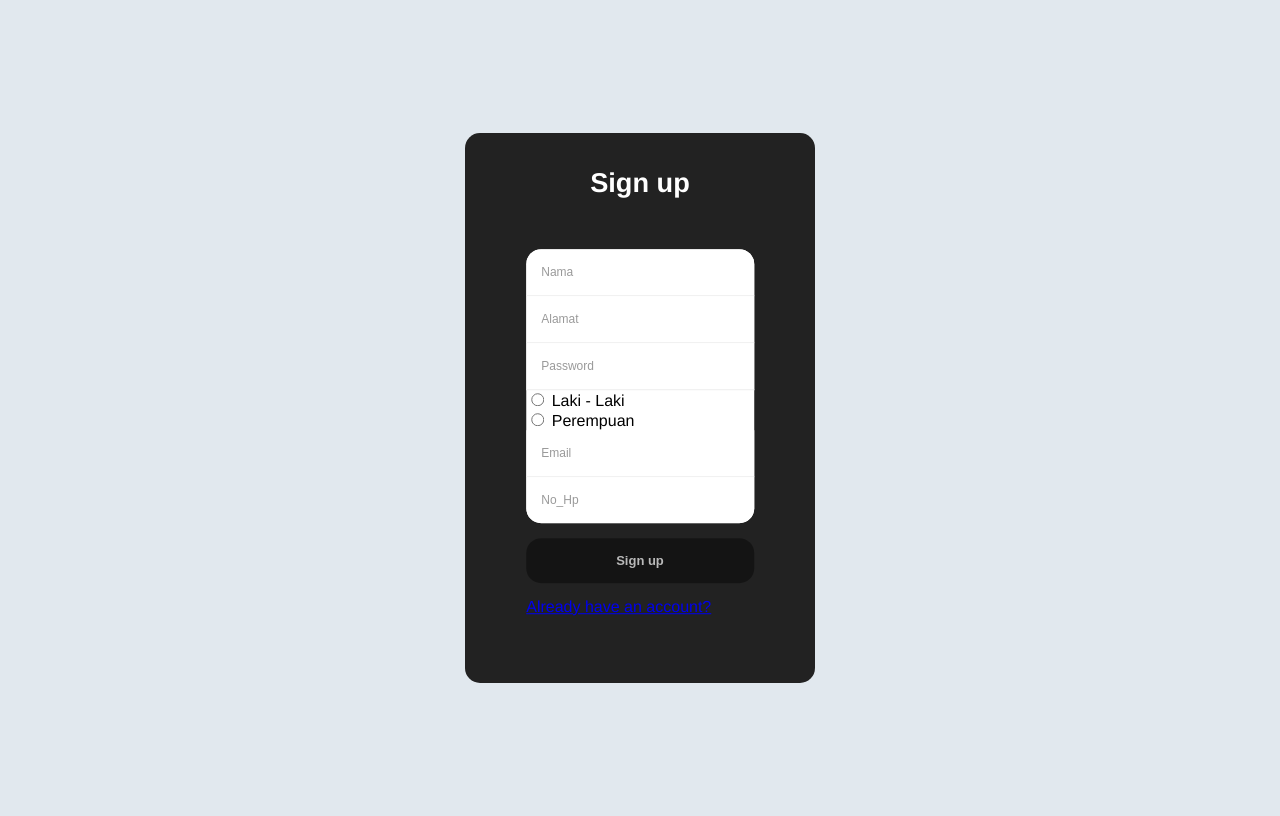
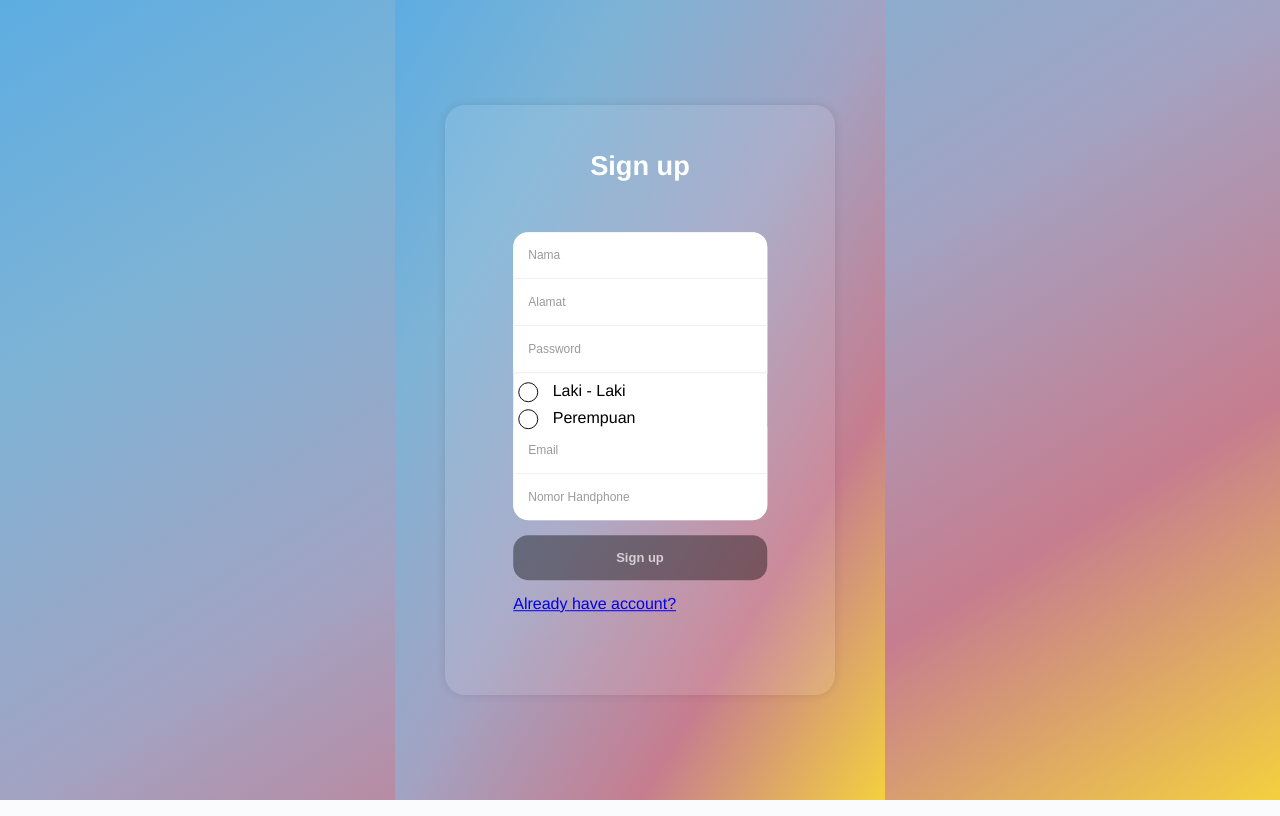
Before and after one commit to TinkerThinkerThings/Tubes-Implementasi-Perangkat-Lunak-Wedding-Organizer, a CodeIgniter app: page /Tubes-Implementasi-Perangkat-Lunak-Wedding-Organizer/index.php/daftar/register in a window 1280 px wide. Run offline with CodeIgniter, Linux system fonts and the light colour scheme.

Commit message:
Mengubah tampilan css Login dan register

```diff
--- a/application/views/Daftar.php
+++ b/application/views/Daftar.php
@@ -20,10 +20,10 @@
                     <input type="radio" id="Perempuan" name="Jenis_Kelamin" value="Perempuan">
                     <label for="perempuan">Perempuan</label>
                     <input type="email" class="input" placeholder="Email" name="Email" required />
-                    <input type="text" class="input" placeholder="No_Hp" name="No_Hp" />
+                    <input type="text" class="input" placeholder="Nomor Handphone" name="No_Hp" />
                 </div>
                 <button type="submit" class="submit-btn">Sign up</button>
-                <a href="login_form.php"> Already have an account?</a>
+                <a href="<?php echo base_url('index.php/Login') ?>">Already have account?</a>
             </div>
         </form>
     </div>
--- a/asset/css/login.css
+++ b/asset/css/login.css
@@ -1,32 +1,31 @@
 html,body {
-	position: relative;
-	min-height: 100vh;
-	background-color: #E1E8EE;
-	display: flex;
-	align-items: center;
-	justify-content: center;
+	height: 100vh;
+	margin: 0;
+	display: grid;
+	place-items: center;
 	font-family: "Fira Sans", Helvetica, Arial, sans-serif;
-  -webkit-font-smoothing: antialiased;
-  -moz-osx-font-smoothing: grayscale;
+	background-image: linear-gradient(
+		to bottom right,
+		#5dade2,
+		#7fb3d5,
+		#a2a3c3,
+		#c67d8f,
+		#f4d03f
+	);
 }
 
 .form-structor {
-	background-color: #222;
-	border-radius: 15px;
 	height: 550px;
 	width: 350px;
 	position: relative;
 	overflow: hidden;
-
-	&::after {
-		content: '';
-		opacity: .8;
-		position: absolute;
-		top: 0;right:0;bottom:0;left:0;
-		background-repeat: no-repeat;
-		background-position: left bottom;
-		background-size: 500px;
-	}
+	margin: 50px;
+	padding: 20px;
+	border-radius: 20px;
+	background-color: rgba(255, 255, 255, 0.1);
+	box-shadow: 0px 0px 10px rgba(0, 0, 0, 0.1);
+	display: inline-block;
+	border: none;
 
 	.signup {
 		position: absolute;
@@ -78,6 +77,34 @@
 					color: rgba(0,0,0,0.4);
 				}
 			}
+			input[type="radio"] {
+				appearance: none;
+				-webkit-appearance: none;
+				width: 20px;
+				height: 20px;
+				border: 1px solid #0f0f0f;
+				border-radius: 50%;
+				margin-right: 10px;
+				background-color: transparent;
+				position: relative;
+				top: 6px;
+				font-size: 12px;
+			}
+
+			input[type="radio"]:checked::before {
+				content: "";
+				display: block;
+				width: 12px;
+				height: 12px;
+				background-color: #ca8489;
+				border-radius: 50%;
+				position: absolute;
+				top: 50%;
+				left: 50%;
+				transform: translate(-50%, -50%);
+				animation: appear 0.8s;
+				font-size: 12px;
+			}
 		}
 
 		.submit-btn {
```
Also changed, not shown: other parts of asset/css/login.css (+0 -105 lines).
